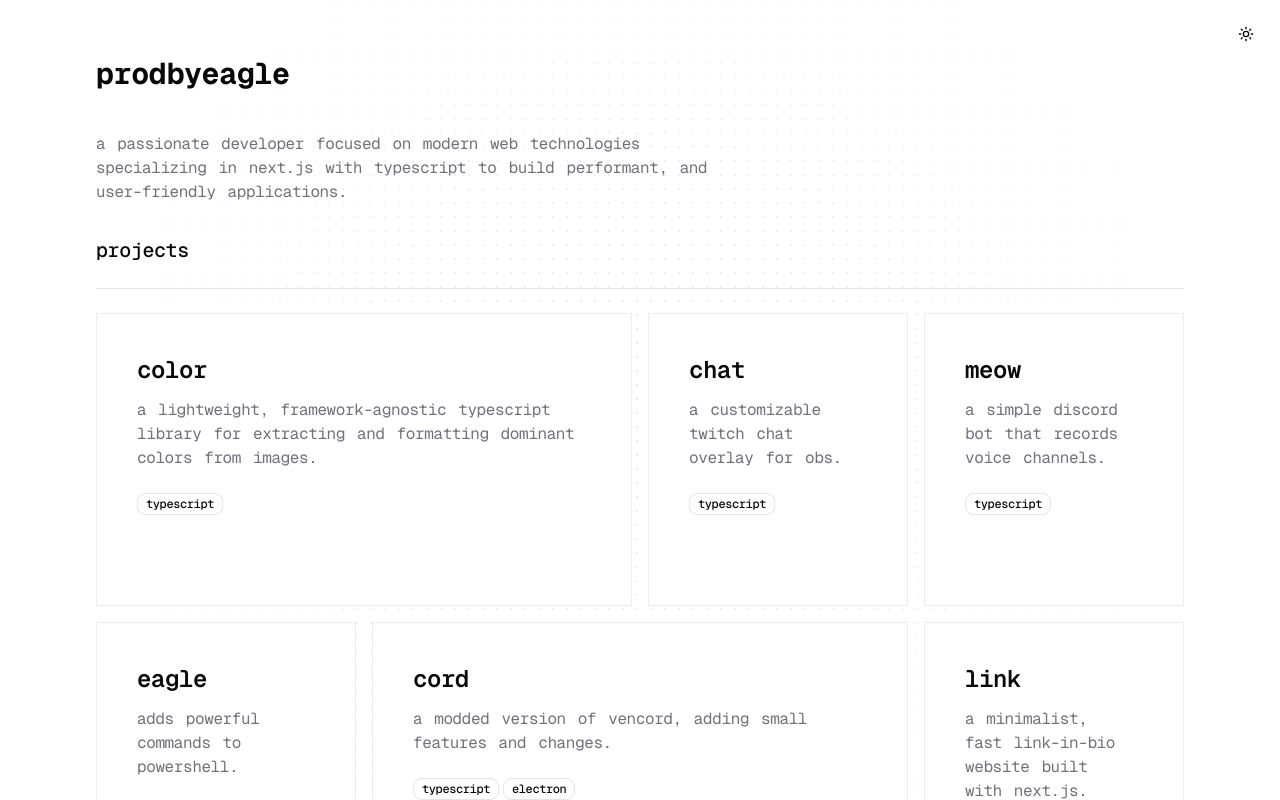
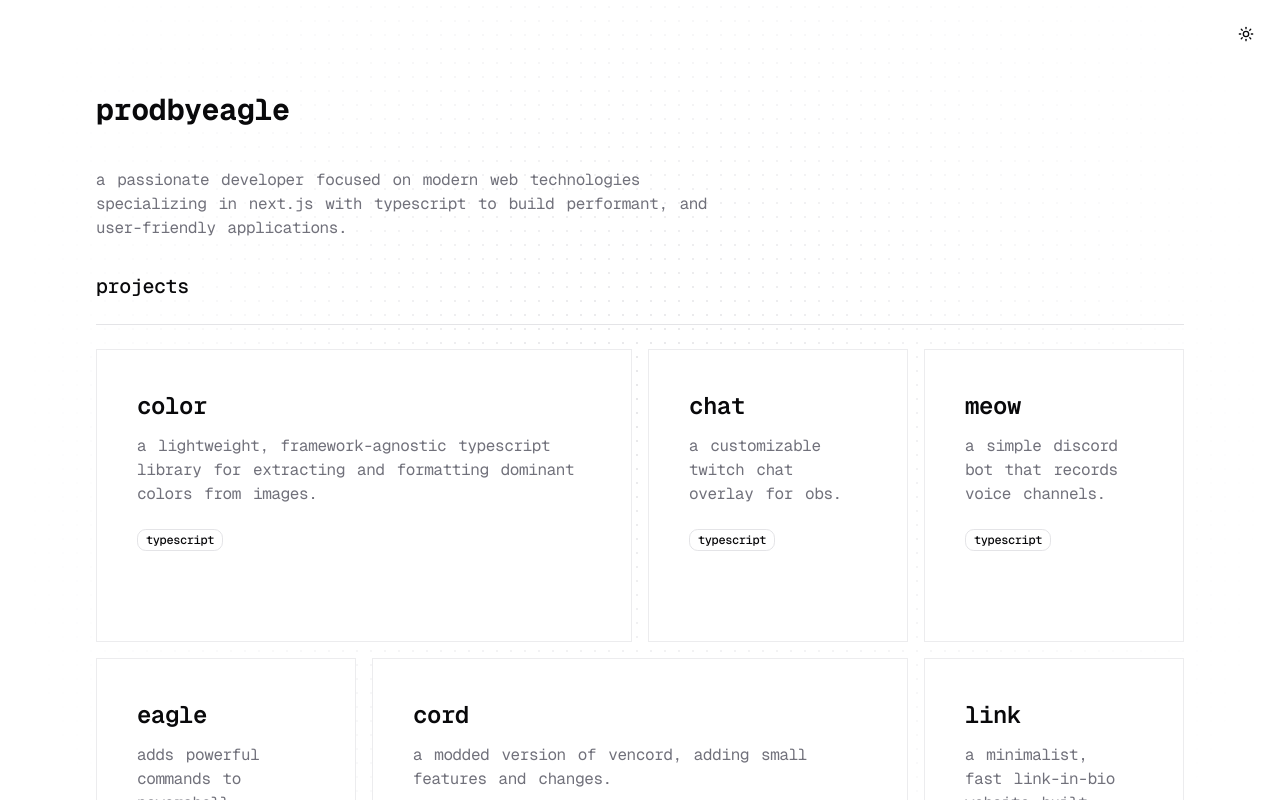
Before and after one commit to prodbyeagle/.www, a Next.js app: page / in a window 1280 px wide. Shown: the top 800 px of the page. Built offline with nearby package versions, Linux system fonts and the light colour scheme.

Commit message:
made themeToggle sticky and fixed dotted background to fill the whole screen

```diff
--- a/src/app/layout.tsx
+++ b/src/app/layout.tsx
@@ -27,20 +27,26 @@ export default function RootLayout({
 	return (
 		<html lang='en' suppressHydrationWarning>
 			<body
-				className={`${geistMono.variable} antialiased font-mono tracking-tight cursor-default select-none`}>
+				className={`${geistMono.variable} antialiased font-mono tracking-tight cursor-default select-none relative`}>
 				<ThemeProvider
 					attribute='class'
 					defaultTheme='system'
 					enableSystem>
-					<div className='container mx-auto'>
-						<div className='absolute top-4 right-4'>
+					<div className='sticky top-4 z-50 w-full px-4 flex justify-end pointer-events-none'>
+						<div className='pointer-events-auto'>
 							<ThemeToggle />
 						</div>
+					</div>
+
+					<div className='fixed inset-0 -z-10'>
 						<DottedBackground
 							dotColor='var(--ring)'
 							spacing={14}
 							dotSize={1}
 						/>
+					</div>
+
+					<div className='container mx-auto relative z-0'>
 						{children}
 					</div>
 				</ThemeProvider>
```
